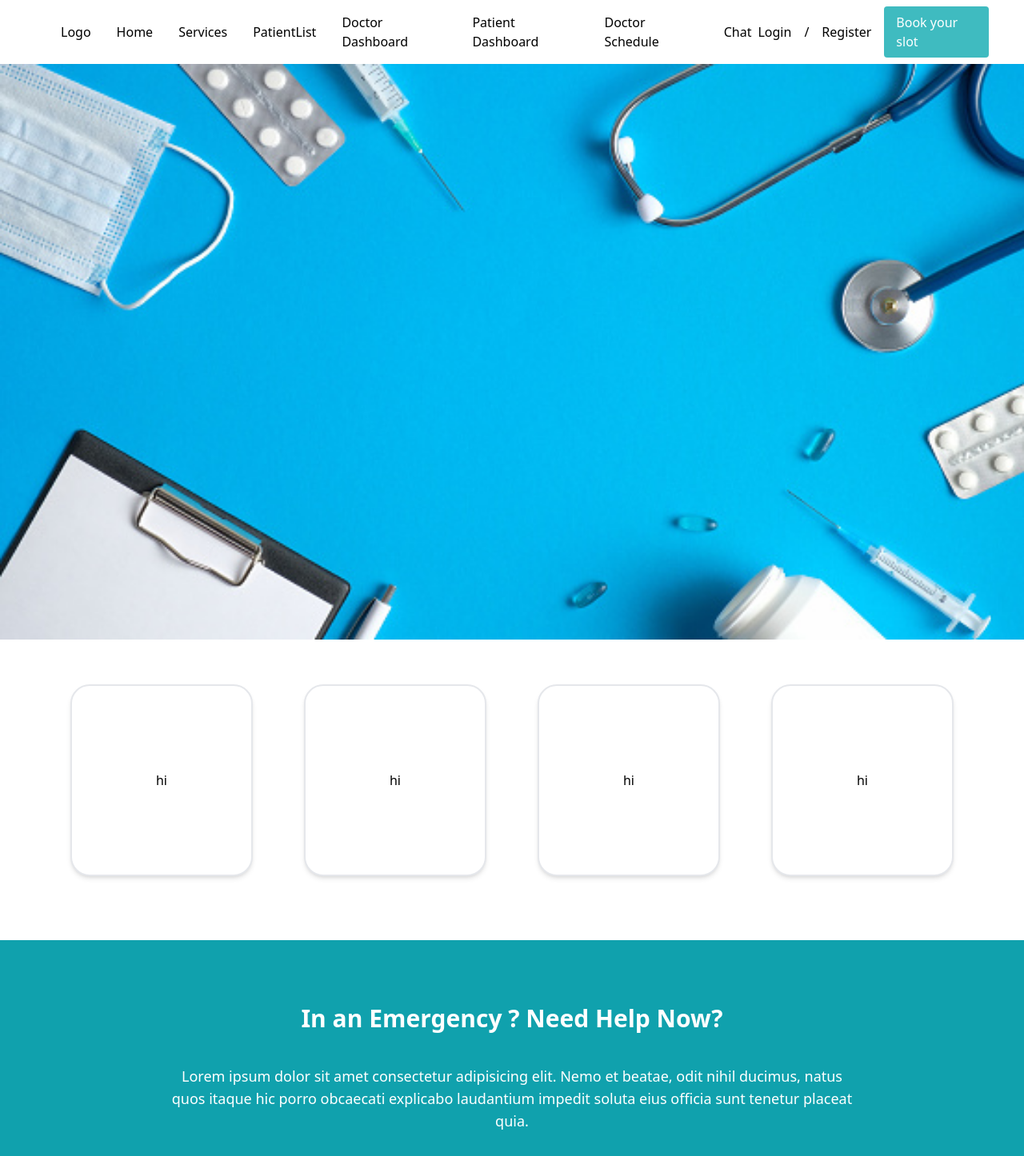
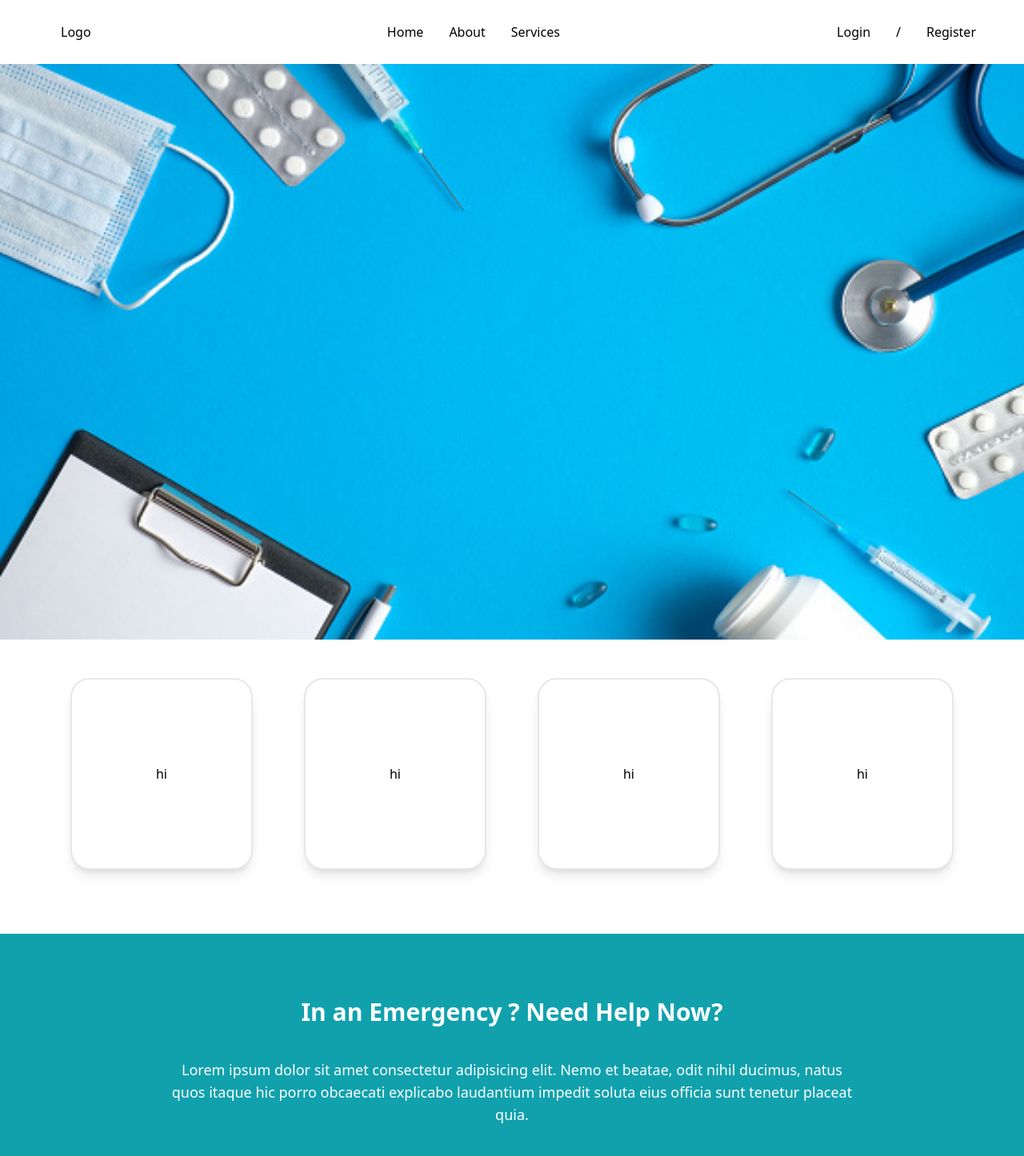
Before and after one commit to firozkhan7867/Project-Dermotosys, a React (Create React App) app: page / in a window 1280 px wide. Shown: the top 1446 px of the page at 80% size. Built offline with nearby package versions, Linux system fonts and the light colour scheme.

Commit message:
logout fixed

```diff
--- a/src/actions/auth.jsx
+++ b/src/actions/auth.jsx
@@ -65,3 +65,12 @@ export const signup = (name,email, password) => async dispatch => {
         return 0;
     }
 };
+
+
+
+
+export const logout = () => dispatch => {
+    dispatch({
+        type:  LOGOUT,
+    });
+}
--- a/src/components/Navbar/index.jsx
+++ b/src/components/Navbar/index.jsx
@@ -1,9 +1,12 @@
 import React, { useState } from 'react'
 import "./NavbarCss.css";
 import { Nav,NavLink, Bars, NavMenu, NavBtn, NavBtnLink } from './NavbarElements';
+import {connect} from 'react-redux';
+import {logout} from '../../actions/auth';
 
 
-const Navbar = () => {
+
+const Navbar = ({ logout, isAuthenticated }) => {
 
     const [showmedia, setshowmedia] = useState(false);
   return (
@@ -17,9 +20,12 @@ const Navbar = () => {
                  Home
              </NavLink>
              <NavLink to={""}>
+                 About
+             </NavLink>
+             <NavLink to={""}>
                  Services
              </NavLink>
-             <NavLink to={"/patientslist"}>
+             {/* <NavLink to={"/patientslist"}>
                  PatientList
              </NavLink>
              <NavLink to={"/doctordashboard"}>
@@ -30,25 +36,45 @@ const Navbar = () => {
              </NavLink>
              <NavLink to={"/doctorSchedule"}>
                     Doctor Schedule
-             </NavLink>
-             <NavLink to={"/chat"}>
+             </NavLink> */}
+             {/* <NavLink to={"/chat"}>
                     Chat
-             </NavLink>
+             </NavLink> */}
         </NavMenu>
         <NavBtn>
+            {isAuthenticated
+                ?
+                <div>
+                    <NavBtnLink to={""}>
+                        Book your slot
+                    </NavBtnLink>
+                    <NavBtnLink to={""} onClick={logout}>
+                        Logout
+                    </NavBtnLink>
+                </div>
+
+                :
+                <div className="lg:flex">
                     <NavLink to={"/login"}>
                         Login
                     </NavLink>
+                    <NavLink to={""}>
                         /
+                    </NavLink>
                     <NavLink to={"signup"}>
                         Register
                     </NavLink>
-             <NavBtnLink to={""}>
-                Book your slot
-             </NavBtnLink>
+                </div>
+            }
         </NavBtn>
     </Nav>
   )
 }
 
-export default Navbar;
+
+
+const mapsStateToProps = state => ({
+    isAuthenticated: state.auth.isAuthenticated
+})
+
+export default connect(mapsStateToProps , { logout })(Navbar);
--- a/src/components/home.jsx
+++ b/src/components/home.jsx
@@ -21,19 +21,17 @@ const HomePage = () => {
             <img src={banner} height="100%" width="100%" alt="" />
         </div>
         <div className="">
-            <div className="">
-            </div>
-            <div className="lg:mx-12 my-4 ">
+            <div className="lg:mx-12 my-2">
                 <div className="mb-10 p-10">
                     <div className="grid sm:grid-cols-1 md:grid-cols-2 lg:grid-cols-2 xl:grid-cols-4 lg:gap-16 gap-8 ">
-                        <div className="flex flex-col items-center justify-center shadow-md h-60 border-2 border-gray w-full  rounded-3xl bg-white">
+                        <div className="flex flex-col transition-all ease-in hover:bg-[#3fbbc0] duration-500 items-center justify-center shadow-lg h-60 border-2 border-gray w-full  rounded-3xl bg-white">
                                 hi
                         </div>
-                        <div className="flex flex-col items-center justify-center shadow-md h-60 border-2 border-gray w-full rounded-3xl bg-white">
+                        <div className="flex flex-col transition ease-in hover:bg-[#3fbbc0] duration-500 items-center justify-center shadow-lg h-60 border-2 border-gray w-full rounded-3xl bg-white">
                                 hi
-                        </div><div className="flex flex-col items-center justify-center h-60 border-2 border-gray w-full shadow-md rounded-3xl bg-white">
+                        </div><div className="flex flex-col transition ease-in hover:bg-[#3fbbc0] duration-500 items-center justify-center h-60 border-2 border-gray w-full shadow-lg rounded-3xl bg-white">
                                 hi
-                        </div><div className="flex flex-col items-center justify-center h-60  border-2 border-gray w-full shadow-md rounded-3xl bg-white">
+                        </div><div className="flex flex-col transition ease-in hover:bg-[#3fbbc0] duration-500 items-center justify-center h-60  border-2 border-gray w-full shadow-lg rounded-3xl bg-white">
                                 hi
                         </div>
                     </div>
```
Lines whose indentation alone changed are shown as unchanged.
